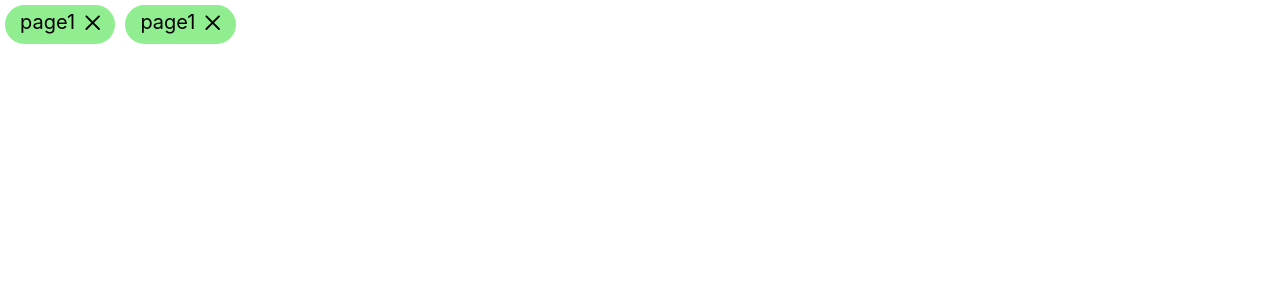
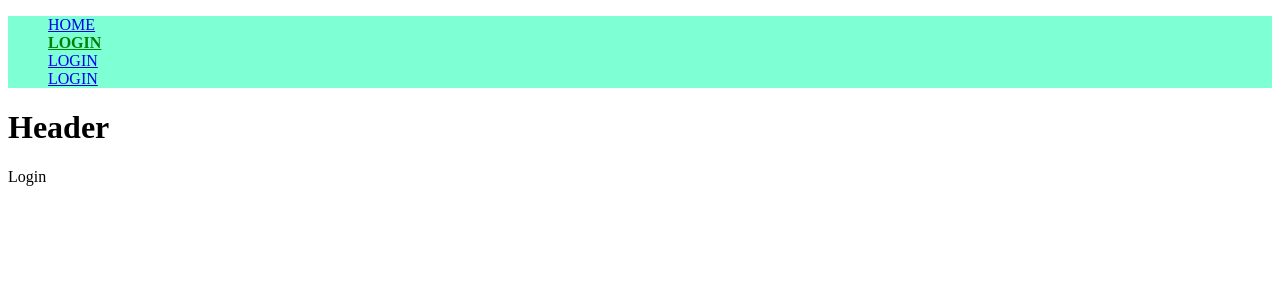
Before and after one commit to ppd0523/mindparing-admin, a React (Create React App) app: page /login in a window 1280 px wide. Shown: the top 300 px of the page. Built offline with nearby package versions, Linux system fonts and the light colour scheme.

Commit message:
router 적용

```diff
--- a/public/index.html
+++ b/public/index.html
@@ -2,27 +2,16 @@
 <html lang="ko">
   <head>
     <meta charset="utf-8" />
-    <link rel="icon" href="%PUBLIC_URL%/favicon.ico" />
+<!--    <link rel="icon" href="%PUBLIC_URL%/favicon.ico" />-->
     <meta name="viewport" content="width=device-width, initial-scale=1" />
     <meta
       name="description"
-      content="Mind-paring admin page"
+      content="Mind-pairing admin page"
     />
     <link rel="manifest" href="%PUBLIC_URL%/manifest.json" />
-    <title>React App</title>
+    <title>Mind-pairing Admin</title>
   </head>
   <body>
-    <noscript>You need to enable JavaScript to run this app.</noscript>
     <div id="root"></div>
-    <!--
-      This HTML file is a template.
-      If you open it directly in the browser, you will see an empty page.
-
-      You can add webfonts, meta tags, or analytics to this file.
-      The build step will place the bundled scripts into the <body> tag.
-
-      To begin the development, run `npm start` or `yarn start`.
-      To create a production bundle, use `npm run build` or `yarn build`.
-    -->
   </body>
 </html>
--- /dev/null
+++ b/src/components/Nav.module.scss
@@ -0,0 +1,12 @@
+nav {
+  background-color: aquamarine;
+}
+
+ul {
+  list-style-type: none;
+}
+
+.active {
+  color: green;
+  font-weight: bolder;
+}
--- /dev/null
+++ b/src/components/Nav.tsx
@@ -0,0 +1,23 @@
+import React from 'react';
+import { NavLink } from "react-router-dom";
+import "./Nav.module.scss";
+import styles from "./Nav.module.scss";
+
+function Nav() {
+  const activate = ({isActive}: {isActive: boolean})=>(
+    isActive ? styles.active : undefined
+  );
+
+  return (
+    <nav>
+      <ul>
+        <li><NavLink className={activate} to="/home">HOME</NavLink></li>
+        <li><NavLink className={activate} to="/login">LOGIN</NavLink></li>
+        <li><NavLink className={activate} to="/asdf">LOGIN</NavLink></li>
+        <li><NavLink className={activate} to="/fdsa">LOGIN</NavLink></li>
+      </ul>
+    </nav>
+  );
+}
+
+export default Nav;
--- a/src/index.css
+++ /dev/null
@@ -1,13 +0,0 @@
-body {
-  margin: 0;
-  font-family: -apple-system, BlinkMacSystemFont, 'Segoe UI', 'Roboto', 'Oxygen',
-    'Ubuntu', 'Cantarell', 'Fira Sans', 'Droid Sans', 'Helvetica Neue',
-    sans-serif;
-  -webkit-font-smoothing: antialiased;
-  -moz-osx-font-smoothing: grayscale;
-}
-
-code {
-  font-family: source-code-pro, Menlo, Monaco, Consolas, 'Courier New',
-    monospace;
-}
--- /dev/null
+++ b/src/index.scss
@@ -0,0 +1,3 @@
+.text {
+  font-size: 1.0em;
+}
--- a/src/index.tsx
+++ b/src/index.tsx
@@ -1,14 +1,30 @@
 import React from 'react';
-import ReactDOM from 'react-dom';
-import './index.css';
-import App from './App';
+import ReactDOM from 'react-dom/client';
+import {
+  BrowserRouter as Router,
+  Routes,
+  Route
+} from 'react-router-dom';
+import './index.scss';
 import reportWebVitals from './reportWebVitals';
+import Layout from "./pages/Layout";
+import Home from "./pages/Home";
+import Login from "./pages/Login";
 
-ReactDOM.render(
+const rootElement = document.getElementById('root');
+if (!rootElement) throw new Error("Failed to find the root element");
+const root = ReactDOM.createRoot(rootElement);
+root.render(
   <React.StrictMode>
-    <App />
-  </React.StrictMode>,
-  document.getElementById('root')
+    <Router>
+      <Routes>
+        <Route path="/" element={<Layout/>} >
+          <Route path="/home" element={<Home/>}/>
+          <Route path="/login" element={<Login/>}/>
+        </Route>
+      </Routes>
+    </Router>
+  </React.StrictMode>
 );
 
 
--- /dev/null
+++ b/src/pages/Header.tsx
@@ -0,0 +1,11 @@
+import React from 'react';
+
+function Header() {
+  return (
+    <header>
+      <h1>Header</h1>
+    </header>
+  );
+}
+
+export default Header;
--- /dev/null
+++ b/src/pages/Home.tsx
@@ -0,0 +1,9 @@
+import React from 'react';
+
+function Home() {
+  return (
+    <div>home</div>
+  );
+}
+
+export default Home;
--- /dev/null
+++ b/src/pages/Layout.tsx
@@ -0,0 +1,19 @@
+import React from 'react';
+import {
+  Outlet
+} from "react-router-dom";
+import Nav from "../components/Nav";
+import Header from "./Header";
+
+
+function Layout() {
+  return (
+    <>
+      <Nav/>
+      <Header/>
+      <Outlet/>
+    </>
+  );
+}
+
+export default Layout;
--- /dev/null
+++ b/src/pages/Login.tsx
@@ -0,0 +1,9 @@
+import React from 'react';
+
+function Login() {
+  return (
+    <div>Login</div>
+  );
+}
+
+export default Login;
```
Also changed, not shown: package.json (+13 -13 lines), public/manifest.json, 2 other files (tests, documents, lock files or other folders).
